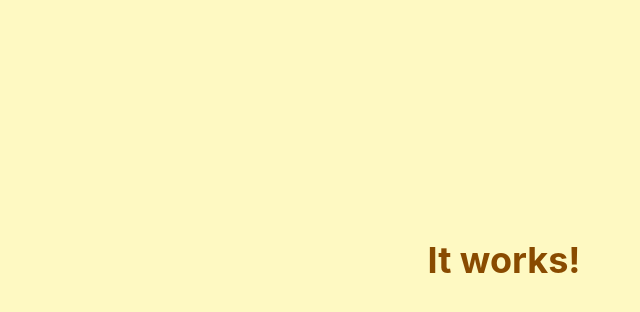
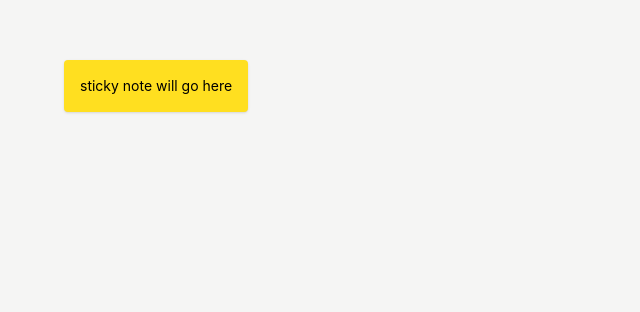
Before and after one commit to diyamahaveer/bulletin-board, a React (Vite) app: page / in a window 1280 px wide. Shown: the part 140-452 px from the top of the page, without its empty margins (136-776 px from the left). Built offline with nearby package versions, Linux system fonts and the light colour scheme.

Commit message:
infinite board with little note

```diff
--- a/src/App.jsx
+++ b/src/App.jsx
@@ -1,13 +1,8 @@
-import { useState } from 'react'
-import reactLogo from './assets/react.svg'
-import viteLogo from './assets/vite.svg'
-import heroImg from './assets/hero.png'
-import './App.css'
+import './components/Board'
+import Board from './components/Board'
 
 export default function App() {
   return (
-    <div className="flex items-center justify-center w-screen h-screen bg-yellow-100">
-      <h1 className="text-4xl font-bold text-yellow-800">It works!</h1>
-    </div>
+    <Board/>
   )
 }
--- a/src/components/Board.jsx
+++ b/src/components/Board.jsx
@@ -0,0 +1,93 @@
+import { useEffect, useRef, useState } from 'react'
+
+export default function Board(){
+    //the offset is how far we've moved on your canvas from the starting position and x moves left/right and y moves up/down
+    const[offset, setOffset] = useState({x: 0 , y: 0});
+    const [scale, setScale] = useState(1)
+    //tracks if the user is currently searching, or moving around
+    const[isDragging, setIsDragging] = useState(false);
+    //dragStart tracks where the user is and how far they have moved
+    const dragStart = useRef(null);
+
+    const handleMouseDown = (e) => {
+        if(e.button !== 0){
+            return;
+        }
+
+        setIsDragging(true);
+        dragStart.current = {
+            mouseX: e.clientX,
+            mouseY: e.clientY,
+            offsetX: offset.x,
+            offsetY: offset.y,
+        }
+    }
+
+    useEffect(() => {
+        const handleMouseMove = (e) => {
+            if(!isDragging || !dragStart.current){
+                return;
+            }
+
+            //how far has the mouse moved since we started dragging
+            const dx = e.clientX - dragStart.current.mouseX;
+            const dy = e.clientY - dragStart.current.mouseY;
+
+            setOffset({
+                x: dragStart.current.offsetX + dx,
+                y: dragStart.current.offsetY + dy,
+            })
+        }
+
+        const handleMouseUp = () => {
+            setIsDragging(false);
+            dragStart.current = null;
+        }
+
+        window.addEventListener('mousemove', handleMouseMove);
+        window.addEventListener('mouseup', handleMouseUp);
+
+        return () => {
+            window.removeEventListener('mousemove', handleMouseMove);
+            window.removeEventListener('mouseup', handleMouseUp);
+        }
+    }, [isDragging])
+
+    useEffect(() => {
+        const handleWheel = (e) =>{
+            e.preventDefault();
+            setScale((prev) => {
+                const delta = e.deltaY * -0.001;
+                return Math.min(Math.max(prev + delta, 0.2), 3);
+            })
+        }
+
+        window.addEventListener('wheel', handleWheel, { passive: false});
+        return () => window.removeEventListener('wheel', handleWheel);
+    }, [])
+
+    return (
+        <div
+        className="w-screen h-screen overflow-hidden bg-stone-100"
+        style={{cursor: isDragging ? 'grabbing' : 'grab'}}
+        onMouseDown={handleMouseDown}
+        >
+            <div
+            style={{
+                transform: `translate(${offset.x}px, ${offset.y}px) scale(${scale})`,
+                transformOrigin: '0 0',
+                width:'100%',
+                height: '100%',
+                position: 'relative',
+            }}
+            >
+                <div
+                className="absolute bg-yellow-300 rounded shadow p-4 text-sm"
+                style={{left: 200, top: 200}}
+                >
+                    sticky note will go here
+                </div>
+            </div>
+        </div>
+    )
+}
```
